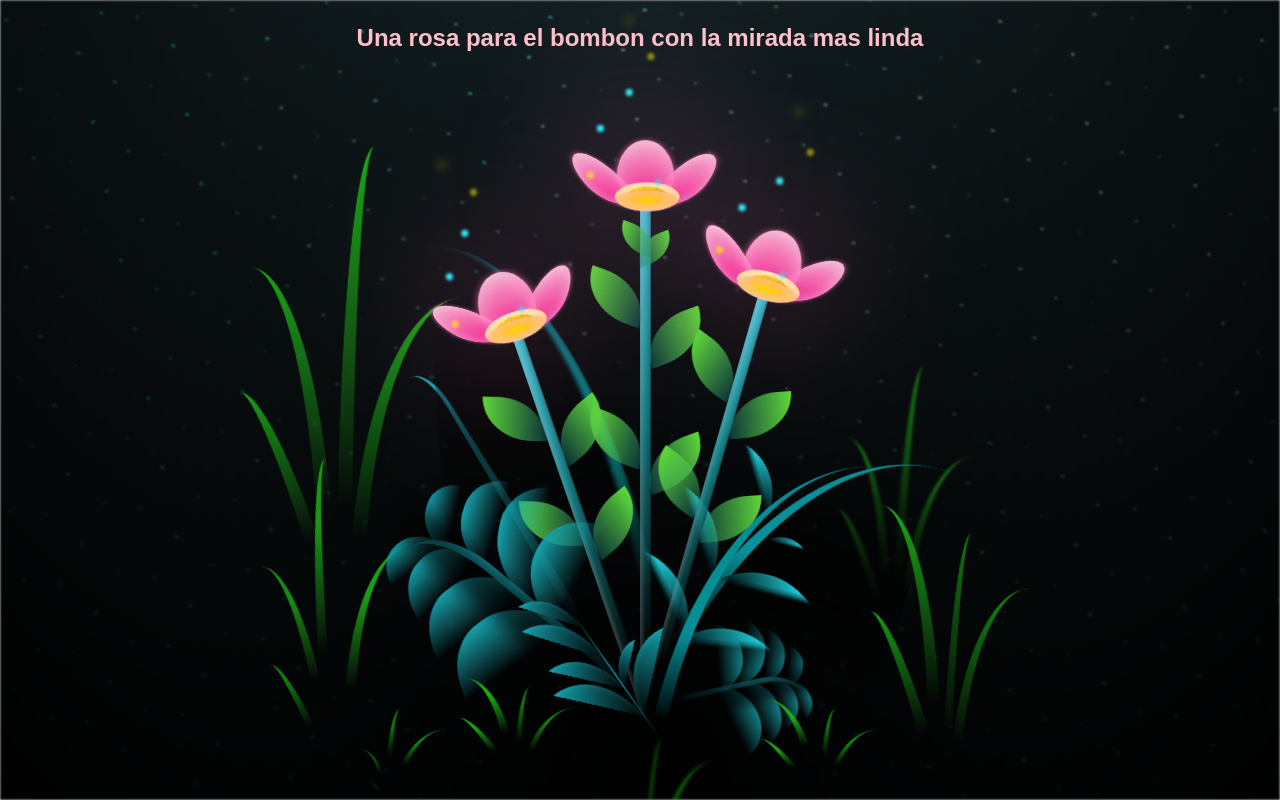
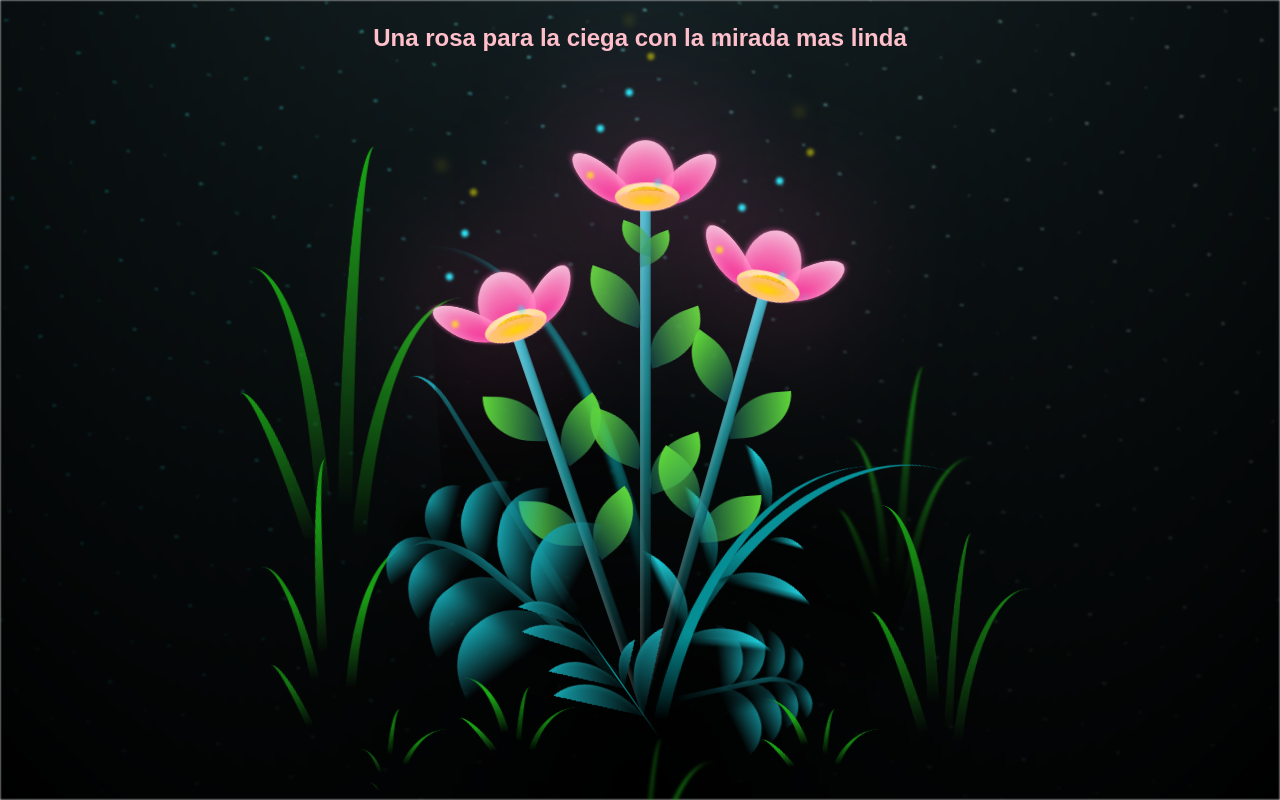
Before and after one commit to Patomillonario12/Pretz_flower, a plain HTML site: page index.html in a window 1280 px wide. Drawn offline with Linux system fonts and the light colour scheme.

Commit message:
Update index.html

```diff
--- a/index.html
+++ b/index.html
@@ -1644,7 +1644,7 @@ h1 {
   </head>
   <body class="container">
     <h1 class="titulo">
-       Una rosa para el bombon con la mirada mas linda
+       Una rosa para la ciega con la mirada mas linda
        </h1>
 
     <div class="night"></div>
```
